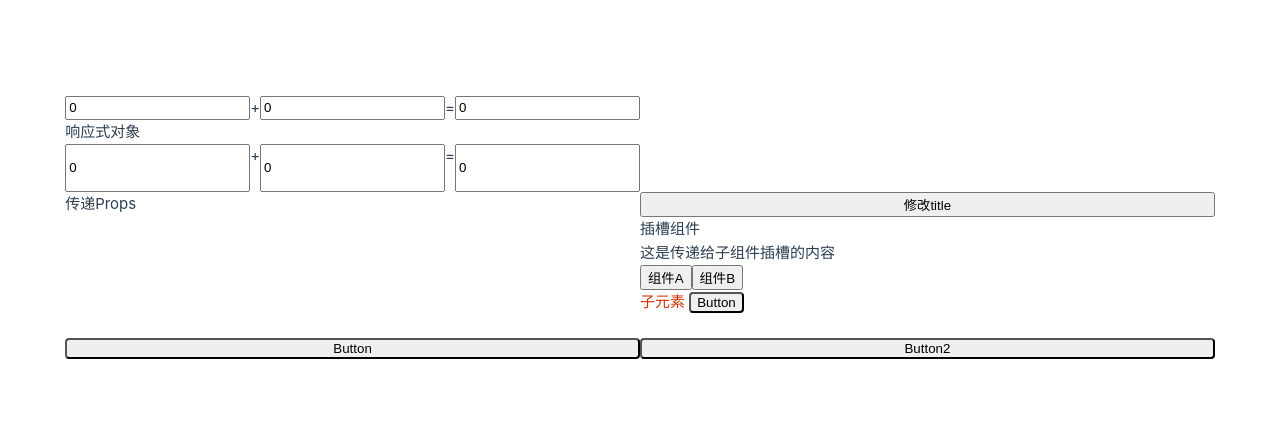
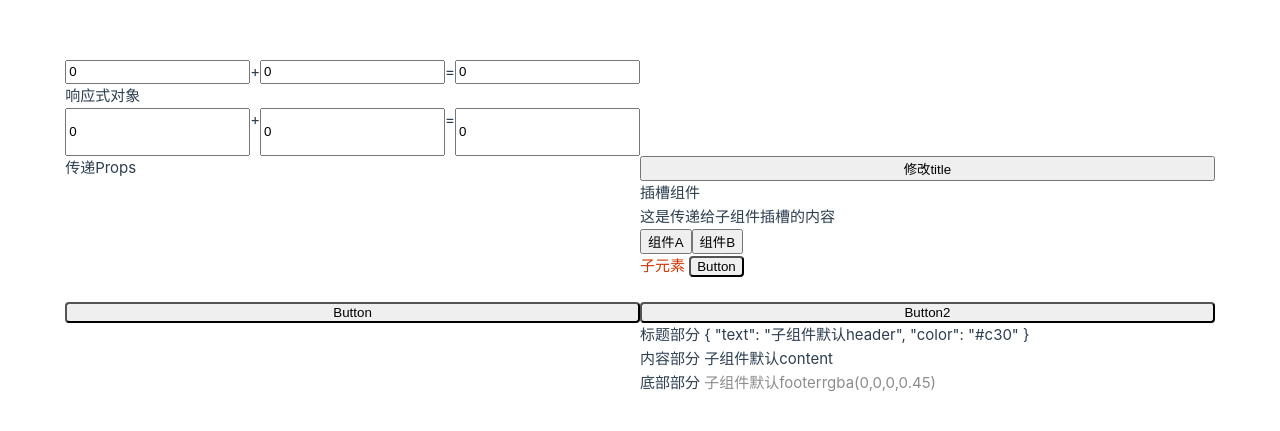
Before and after one commit to wang1xiang/vue3.0-demo, a Vue app: page / in a window 1280 px wide. Shown: the part 173-604 px from the top of the page. Built offline with nearby package versions, Linux system fonts and the light colour scheme.

Commit message:
插槽 & 具名插槽

```diff
--- a/src/App.vue
+++ b/src/App.vue
@@ -23,6 +23,7 @@ import SlotComponent from "./components/SlotComponent.vue";
 import DynamicComponent from "./components/DynamicComponent.vue";
 import AttributeComponent from "./components/AttributeComponent.vue";
 import MultipleRootAttributeComponent from "./components/MultipleRootAttributeComponent.vue";
+import NameSlotComponent from "./components/NameSlotComponent.vue";
 
 const state = reactive({
   num1: 0,
@@ -55,6 +56,17 @@ const handleClick = () => console.log("父组件handleClick");
   <AttributeComponent class="parent" @click="handleClick" />
   <br />
   <MultipleRootAttributeComponent @click="handleClick" />
+  <br />
+  <NameSlotComponent>
+    <template #header="headerProps"> 标题部分 {{ headerProps }} </template>
+    <template #default="contentProps">
+      内容部分 {{ contentProps.text }}</template
+    >
+    <template #footer="{ text, color }">
+      底部部分
+      <span :style="{ color: color }">{{ text }}{{ color }}</span>
+    </template>
+  </NameSlotComponent>
 </template>
 
 <style scoped>
--- /dev/null
+++ b/src/components/NameSlotComponent.vue
@@ -0,0 +1,28 @@
+<template>
+  <div>
+    <header>
+      <slot name="header" :text="header.text" :color="header.color"></slot>
+    </header>
+    <main><slot :text="content.text" :color="content.color"></slot></main>
+    <footer>
+      <slot name="footer" :text="footer.text" :color="footer.color"></slot>
+    </footer>
+  </div>
+</template>
+
+<script setup>
+import { ref } from "vue";
+
+const header = ref({
+  text: "子组件默认header",
+  color: "#c30",
+});
+const content = ref({
+  text: "子组件默认content",
+  color: "rgba(0,0,0,0.85)",
+});
+const footer = ref({
+  text: "子组件默认footer",
+  color: "rgba(0,0,0,0.45)",
+});
+</script>
--- a/src/components/SlotComponent.vue
+++ b/src/components/SlotComponent.vue
@@ -2,7 +2,7 @@
   <div>
     插槽组件
     <br />
-    <slot />
+    <slot>这是默认内容</slot>
   </div>
 </template>
 
```
